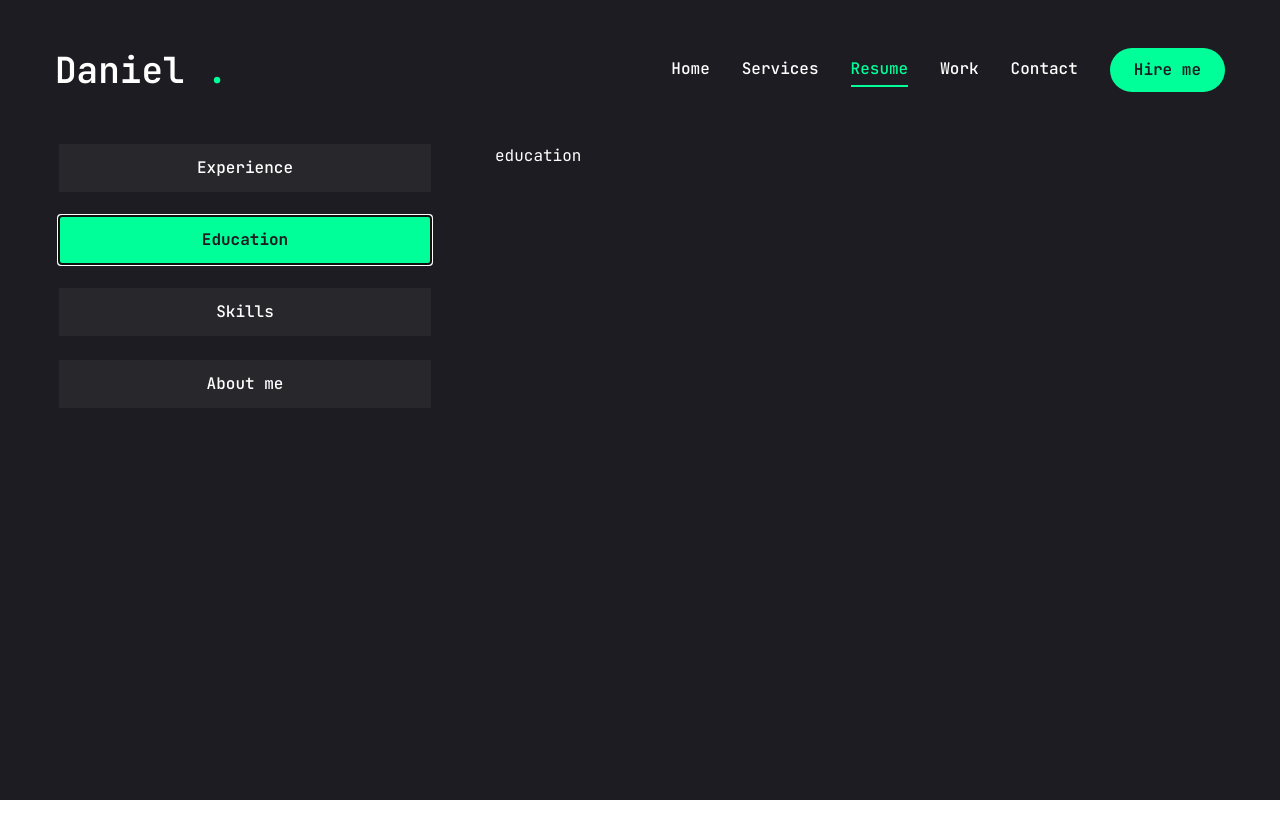
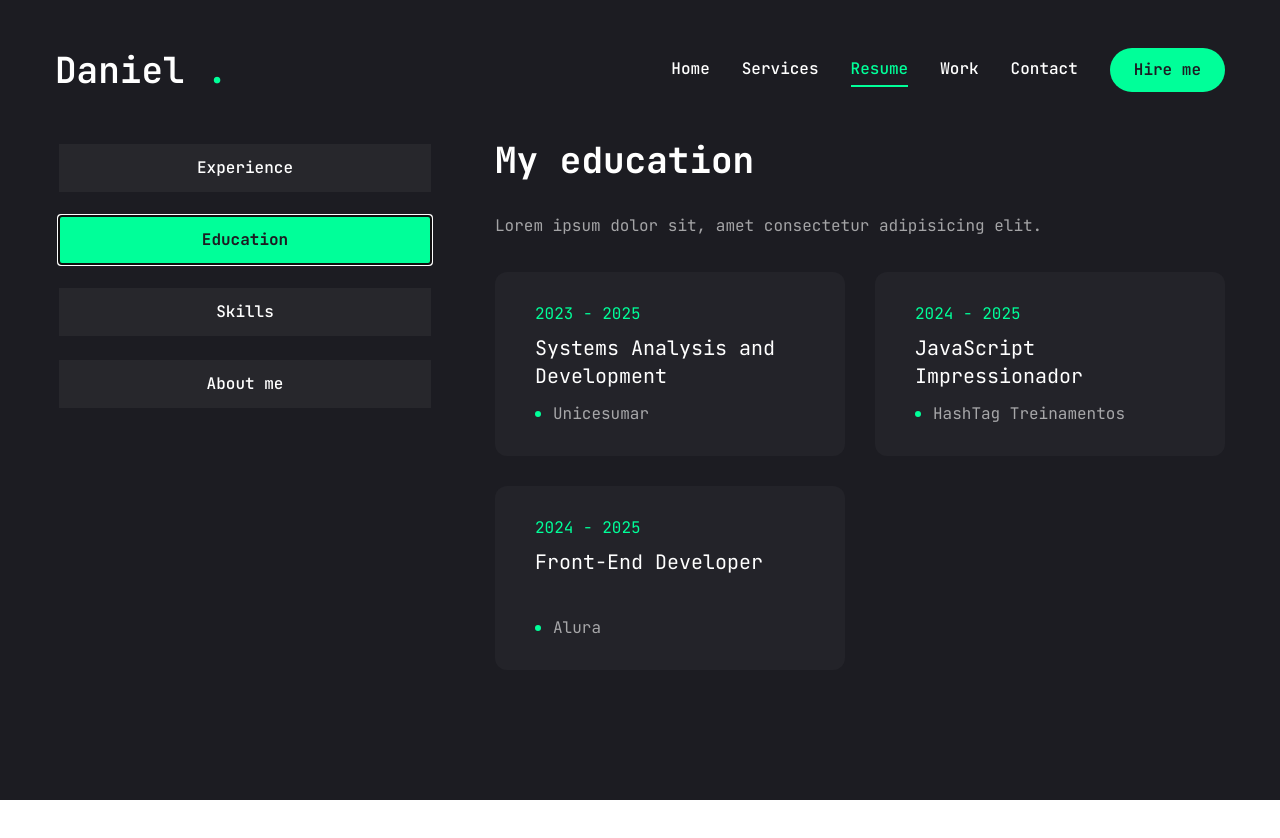
Before and after one commit to bdancost/dani_portfolio_next, a Next.js app: page /resume in a window 1280 px wide. Both pictures are taken after a click on the tab "Education". Shown: the top 838 px of the page. Built offline with nearby package versions, Linux system fonts and the light colour scheme.

Commit message:
refactor page Resume

```diff
--- a/app/resume/page.jsx
+++ b/app/resume/page.jsx
@@ -195,15 +195,90 @@
             </TabsContent>
             {/* education */}
             <TabsContent value="education" className="w-full">
-              education
+              <div className="flex flex-col gap-[30px] text-center xl:text-left">
+                <h3 className="text-4xl font-bold">{education.title}</h3>
+                <p className="max-w-[600px] text-white/60 mx-auto xl:mx-0">
+                  {education.description}
+                </p>
+                <ScrollArea className="h-[480px]">
+                  <ul className="grid grid-cols-1 lg:grid-cols-2 gap-[30px]">
+                    {education.items.map((item, index) => {
+                      return (
+                        <li
+                          key={index}
+                          className="bg-[#232329] h-[184px] py-6 px-10 rounded-xl flex flex-col justify-center lg:items-start gap-1"
+                        >
+                          <span className="text-accent">{item.duration}</span>
+                          <h3 className="text-xl max-w-[260px] min-h-[60px] text-center lg:text-left">
+                            {item.degree}
+                          </h3>
+                          <div className="flex items-center gap-3">
+                            {/* dot */}
+                            <span className="w-[6px] h-[6px] rounded-full bg-accent"></span>
+                            <p className="text-white/60">{item.institution}</p>
+                          </div>
+                        </li>
+                      );
+                    })}
+                  </ul>
+                </ScrollArea>
+              </div>
             </TabsContent>
             {/* skills */}
-            <TabsContent value="skills" className="w-full">
-              skills
+            <TabsContent value="skills" className="w-full h-full">
+              <div className="flex flex-col gap-[30px]">
+                <div className="flex flex-col gap-[30px] text-center xl:text-left">
+                  <h3 className="text-4xl font-bold">{skills.title}</h3>
+                  <p className="max-w-[600px] text-white/60 mx-auto xl:mx-0">
+                    {skills.description}
+                  </p>
+                </div>
+                <ul className="grid grid-cols-2 sm:grid-cols-3 md:grid-cols-4 gap-4 xl:gap-[30px]">
+                  {skills.skillList.map((skill, index) => {
+                    return (
+                      <li key={index}>
+                        <TooltipProvider delayDuration={100}>
+                          <Tooltip>
+                            <TooltipTrigger className="w-full h-[150px] bg-[#232329] rounded-xl flex justify-center items-center group">
+                              <div className="text-6xl group-hover:text-accent transition-all duration-300">
+                                {skill.icon}
+                              </div>
+                            </TooltipTrigger>
+                            <TooltipContent>
+                              <p className="capitalize">{skill.name}</p>
+                            </TooltipContent>
+                          </Tooltip>
+                        </TooltipProvider>
+                      </li>
+                    );
+                  })}
+                </ul>
+              </div>
             </TabsContent>
             {/* about */}
-            <TabsContent value="about" className="w-full">
-              about
+            <TabsContent
+              value="about"
+              className="w-full text-center xl:text-left"
+            >
+              <div className="flex flex-col gap-[30px]">
+                <h3 className="text-4xl font-bold">{about.title}</h3>
+                <p className="max-w-[600px] text-white/60 mx-auto xl:mx-0">
+                  {about.description}
+                </p>
+                <ul className="grid grid-cols-1 xl:grid-cols-2 gap-y-6 max-w-[620px] mx-auto xl:mx-0">
+                  {about.info.map((item, index) => {
+                    return (
+                      <li
+                        key={index}
+                        className="flex items-center justify-center xl:justify-start gap-4"
+                      >
+                        <span className="text-white/60">{item.fieldName}</span>
+                        <span className="text-xl">: {item.fieldValue}</span>
+                      </li>
+                    );
+                  })}
+                </ul>
+              </div>
             </TabsContent>
           </div>
         </Tabs>
--- a/components/ui/scroll-area.jsx
+++ b/components/ui/scroll-area.jsx
@@ -1,25 +1,29 @@
-"use client"
+"use client";
 
-import * as React from "react"
-import * as ScrollAreaPrimitive from "@radix-ui/react-scroll-area"
+import * as React from "react";
+import * as ScrollAreaPrimitive from "@radix-ui/react-scroll-area";
 
-import { cn } from "@/lib/utils"
+import { cn } from "@/lib/utils";
 
-const ScrollArea = React.forwardRef(({ className, children, ...props }, ref) => (
+const ScrollArea = React.forwardRef(
+  ({ className, children, ...props }, ref) => (
     <ScrollAreaPrimitive.Root
       ref={ref}
       className={cn("relative overflow-hidden", className)}
-    {...props}>
+      {...props}
+    >
       <ScrollAreaPrimitive.Viewport className="h-full w-full rounded-[inherit]">
         {children}
       </ScrollAreaPrimitive.Viewport>
       <ScrollBar />
       <ScrollAreaPrimitive.Corner />
     </ScrollAreaPrimitive.Root>
-))
-ScrollArea.displayName = ScrollAreaPrimitive.Root.displayName
+  )
+);
+ScrollArea.displayName = ScrollAreaPrimitive.Root.displayName;
 
-const ScrollBar = React.forwardRef(({ className, orientation = "vertical", ...props }, ref) => (
+const ScrollBar = React.forwardRef(
+  ({ className, orientation = "vertical", ...props }, ref) => (
     <ScrollAreaPrimitive.ScrollAreaScrollbar
       ref={ref}
       orientation={orientation}
@@ -31,10 +35,12 @@
           "h-2.5 flex-col border-t border-t-transparent p-[1px]",
         className
       )}
-    {...props}>
-    <ScrollAreaPrimitive.ScrollAreaThumb className="relative flex-1 rounded-full bg-slate-200 dark:bg-slate-800" />
+      {...props}
+    >
+      <ScrollAreaPrimitive.ScrollAreaThumb className="relative flex-1 rounded-full bg-accent dark:bg-slate-800" />
     </ScrollAreaPrimitive.ScrollAreaScrollbar>
-))
-ScrollBar.displayName = ScrollAreaPrimitive.ScrollAreaScrollbar.displayName
+  )
+);
+ScrollBar.displayName = ScrollAreaPrimitive.ScrollAreaScrollbar.displayName;
 
-export { ScrollArea, ScrollBar }
+export { ScrollArea, ScrollBar };
```
Lines whose indentation alone changed are shown as unchanged.
